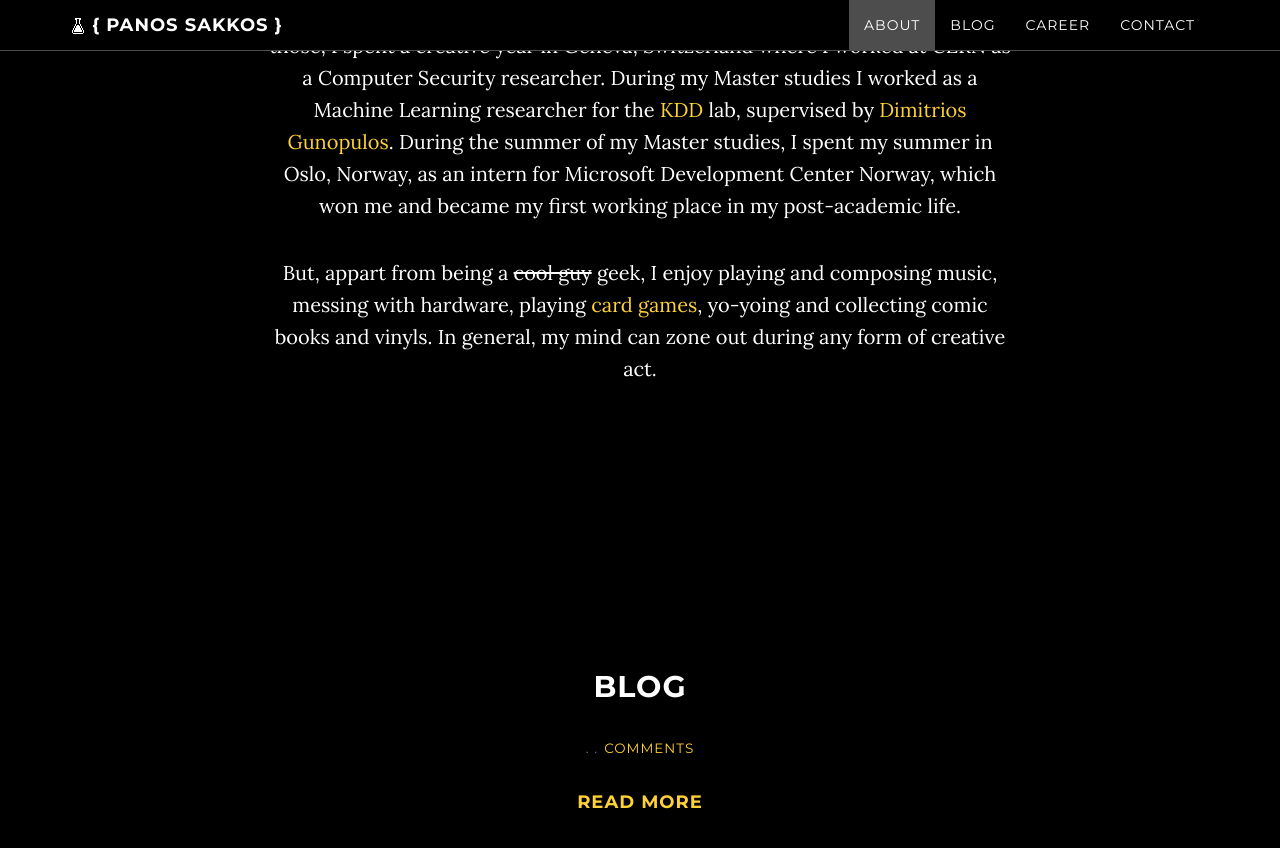
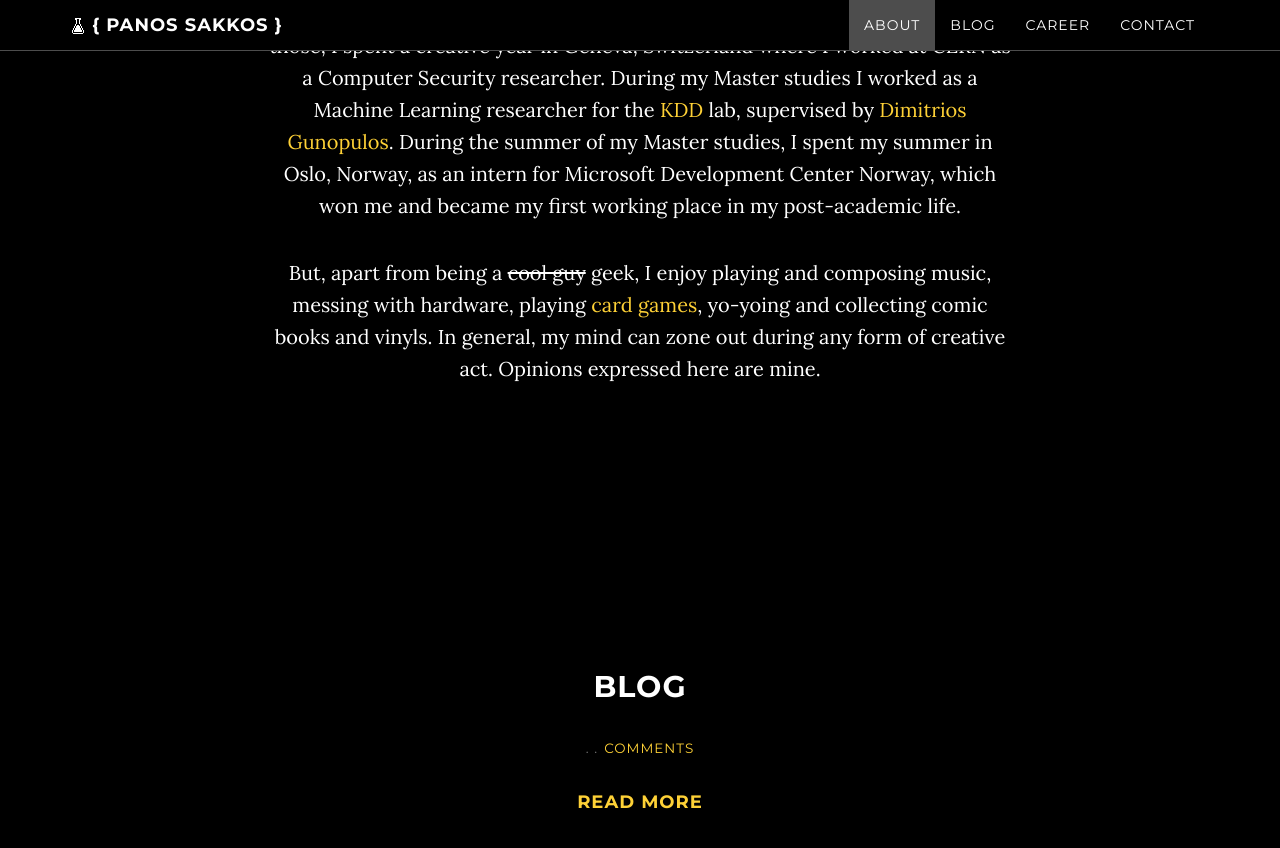
Before and after one commit to le4ker/blog, a Jekyll site: the page built from index.html, in a window 1280 px wide and 900 px high, scrolled down 1316 px. Shown: the top 848 px of the window. Built offline with Jekyll 4.4.1, drawn with Linux system fonts in a browser that asks for light colours; comment, search, counter and statistics services are not loaded.

Commit message:
Opinions expressed are mine

```diff
--- a/_config.yml
+++ b/_config.yml
@@ -3,7 +3,7 @@ url: http://panossakkos.github.io
 # Site settings
 
 title: "{ Panos Sakkos }"
-description: "Blog and website of Panos Sakkos, blogging mainly for tech"
+description: "Blog and website of Panos Sakkos, blogging mainly for tech. Opinions expressed are mine."
 keywords: "panos, sakkos, panos sakkos, technology, computer science, Pwn Mail, WriteRight, UoA, di, CERN, MDCN, Microsoft"
 google-tracking-id: UA-35880426-3
 
--- a/about.html
+++ b/about.html
@@ -7,4 +7,4 @@ title: About
 
 Thanks for dropping by. I hope that it will not waste your time, but in case it does, at least I tried. Originally from Athens, Greece, I started my adventures in Computer Science and Technology from University of Athens where I received my Bachelor in Computer Science and Master in Software Engineering. Between those, I spent a creative year in Geneva, Switzerland where I worked at CERN as a Computer Security researcher. During my Master studies I worked as a Machine Learning researcher for the <a href="http://kddlab.di.uoa.gr/" target="_blank">KDD</a> lab, supervised by <a href="https://scholar.google.com/citations?user=PHJokEQAAAAJ&hl=en&oi=ao" target="_blank">Dimitrios Gunopulos</a>. During the summer of my Master studies, I spent my summer in Oslo, Norway, as an intern for Microsoft Development Center Norway, which won me and became my first working place in my post-academic life.
 
-But, appart from being a <strike>cool guy</strike> geek, I enjoy playing and composing music, messing with hardware, playing <a href="http://deck.tk/43TX9icn" target="_blank">card games</a>, yo-yoing and collecting comic books and vinyls. In general, my mind can zone out during any form of creative act.
+But, apart from being a <strike>cool guy</strike> geek, I enjoy playing and composing music, messing with hardware, playing <a href="http://deck.tk/43TX9icn" target="_blank">card games</a>, yo-yoing and collecting comic books and vinyls. In general, my mind can zone out during any form of creative act. Opinions expressed here are mine.
```
